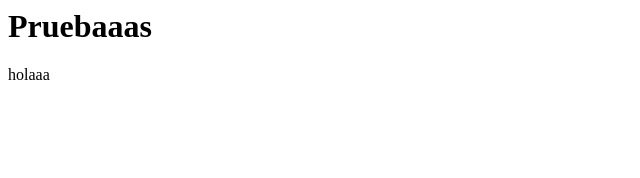
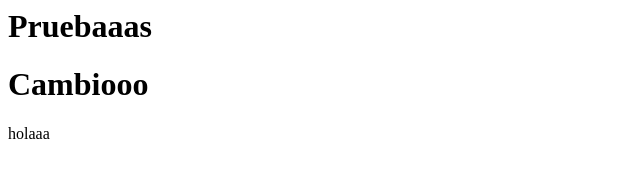
Before and after one commit to lesss3/pruebaDam, a plain HTML site: page index.html in a window 1280 px wide. Shown: the whole page, without its empty margins (0-640 px from the left). Drawn offline with Linux system fonts and the light colour scheme.

Commit message:
Añado h1

```diff
--- a/index.html
+++ b/index.html
@@ -1,4 +1,5 @@
 <html>
   <h1>Pruebaaas</h1>
+  <h1>Cambiooo</h1>
   holaaa
 </html>
```
